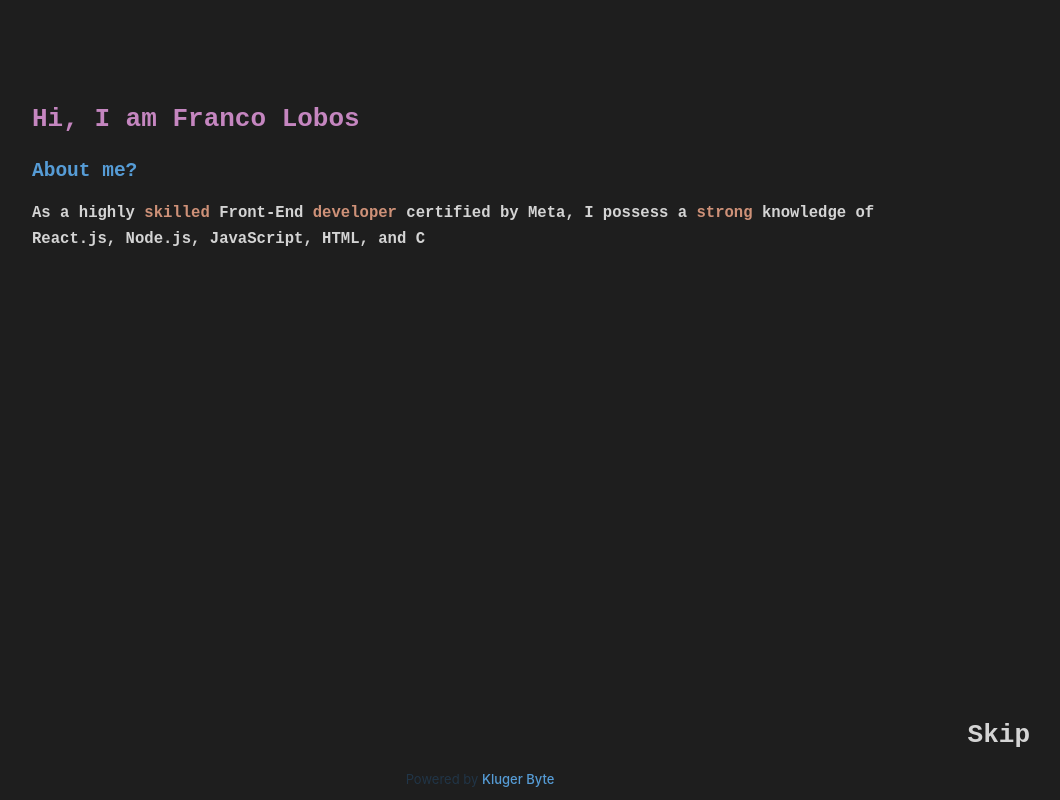
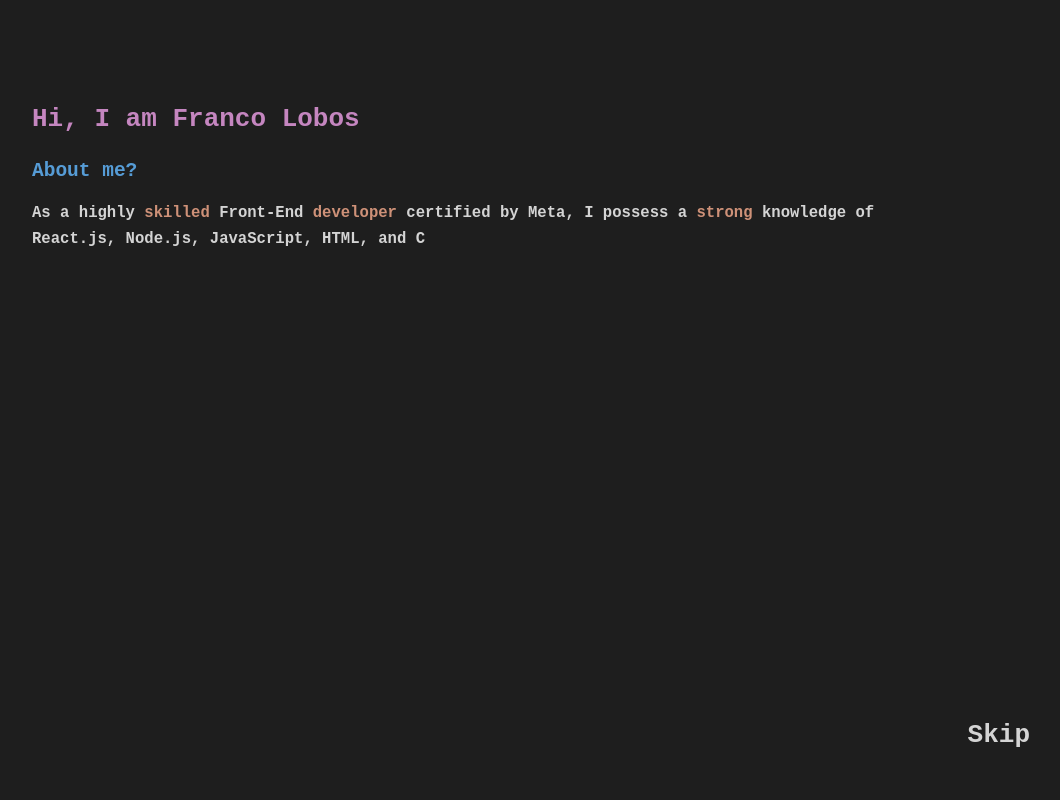
Before and after one commit to Franco-Lobos/Portfolio, a React (Vite) app: page / in a window 1280 px wide. Shown: the whole page, without its empty margins (160-1220 px from the left). Built offline with nearby package versions, Linux system fonts and the light colour scheme.

Commit message:
footedDebug

```diff
--- a/src/components/Template/Template.jsx
+++ b/src/components/Template/Template.jsx
@@ -56,7 +56,11 @@ const Template = ()=>{
                 :
                 ""
             }
+            {initialized
+            ?
             <FooterMain></FooterMain>
+            :""
+            }
         </div>
     )
 };
```
